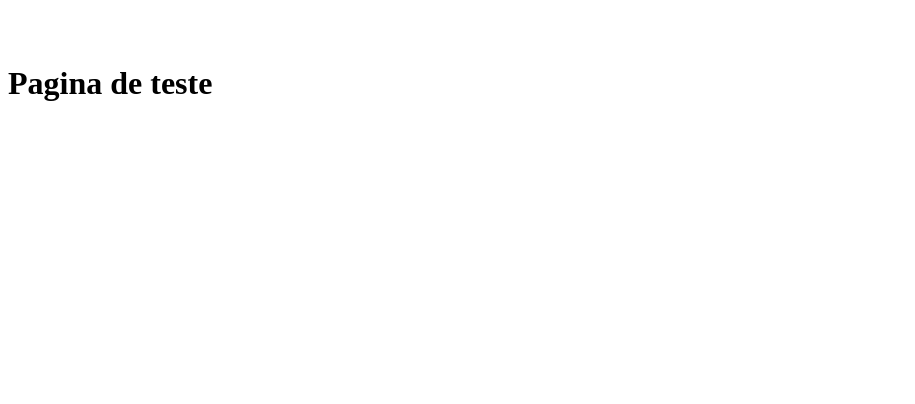
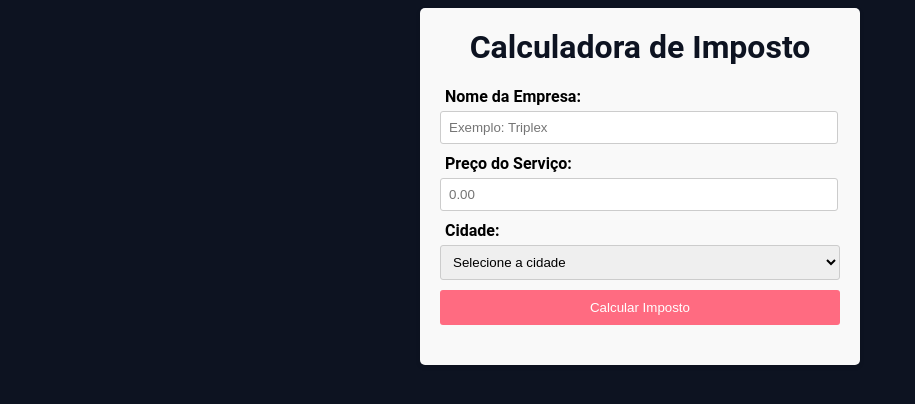
Before and after one commit to sergiolmm-pucc/GCSIC, a website: page infs2/teste.html in a window 1280 px wide. Shown: the whole page, without its empty margins (0-915 px from the left). Drawn offline with Linux system fonts and the light colour scheme; a web font is replaced by a local one.

Commit message:
Entrega grupo INFS2

```diff
--- /dev/null
+++ b/infs2/script.js
@@ -0,0 +1,39 @@
+function calcularImpostoSaoPaulo(precoServico) {
+  const aliquota = 0.05;
+  const imposto = precoServico * aliquota;
+  return imposto;
+}
+
+function calcularImpostoCampinas(precoServico) {
+  const aliquota = 0.025;
+  const imposto = precoServico * aliquota;
+  return imposto;
+}
+
+function calcularImpostos(event) {
+  event.preventDefault();
+
+  const empresa = document.getElementById("empresa").value;
+  const valor = parseFloat(document.getElementById("preco").value);
+  const cidade = document.getElementById("cidade").value;
+
+  let imposto;
+  let taxa;
+
+  if (cidade === 'sao_paulo') {
+    imposto = calcularImpostoSaoPaulo(valor);
+    taxa = 5;
+  } else if (cidade === 'campinas') {
+    imposto = calcularImpostoCampinas(valor);
+    taxa = 2.5;
+  }
+
+  const total = valor + imposto;
+
+  const resultadoElement = document.getElementById("resultado");
+  resultadoElement.innerHTML = `<p>Empresa: ${empresa}</p>
+                                 <p>Imposto a pagar (${taxa}%): R$ ${imposto.toFixed(2)}</p>
+                                 <p>Total: R$ ${total.toFixed(2)}</p>`;
+}
+
+document.getElementById("calculadoraForm").addEventListener("submit", calcularImpostos);
--- /dev/null
+++ b/infs2/style.css
@@ -0,0 +1,69 @@
+.container {
+  max-width: 400px;
+  margin: 0 auto;
+  padding: 20px;
+  background-color: #f9f9f9;
+  border-radius: 5px;
+  box-shadow: 0 2px 5px rgba(0, 0, 0, 0.1);
+}
+
+body {
+    background-color: #0D1321;
+    font-family: "Roboto", sans-serif;
+}
+
+h1 {
+  color: #0D1321;
+  text-align: center;
+  margin-top: 0;
+}
+
+.input-container {
+  margin-bottom: 10px;
+  margin-right: 20px;
+}
+
+label {
+  display: block;
+  font-weight: bold;
+  margin-bottom: 5px;
+  margin-left: 5px;
+}
+
+input[type="number"],
+select {
+  width: 100%;
+  padding: 8px;
+  border: 1px solid #ccc;
+  border-radius: 3px;
+}
+
+input[type="text"],
+select{
+  width: 100%;
+  padding: 8px;
+  border: 1px solid #ccc;
+  border-radius: 3px;
+}
+
+button {
+  display: block;
+  width: 100%;
+  background-color: #ff6b81;
+  color: white;
+  padding: 10px 20px;
+  border: none;
+  border-radius: 3px;
+  cursor: pointer;
+  margin-top: 10px;
+}
+
+button:hover {
+  background-color: #ff4757;
+}
+
+#resultado {
+  margin-top: 20px;
+  font-weight: bold;
+  text-align: left;
+}
--- a/infs2/teste.html
+++ b/infs2/teste.html
@@ -1,10 +1,40 @@
+<!DOCTYPE html>
 <html>
-    <head>
-        <title>Pagina teste</title>
-    </head>
-    <body>
-        <br>
-        <br>
-        <H1> Pagina de teste </H1>
-    </body>
+<head>
+  <title>Calculadora de Imposto</title>
+  <link rel="stylesheet" type="text/css" href="style.css">
+  <link rel="stylesheet" href="https://fonts.googleapis.com/css?family=Sofia%22%3E">
+</head>
+<body>
+  <div class="container">
+    <h1>Calculadora de Imposto</h1>
+
+    <form id="calculadoraForm">
+      <div class="input-container">
+        <label for="empresa">Nome da Empresa:</label>
+        <input type="text" id="empresa" name="empresa" placeholder="Exemplo: Triplex" required>
+      </div>
+
+      <div class="input-container">
+        <label for="preco">Preço do Serviço:</label>
+        <input type="number" id="preco" name="preco" min="0.00" max="100000000.00" step="0.01" placeholder="0.00" required>
+      </div>
+
+      <div class="input-containerr">
+        <label for="cidade">Cidade:</label>
+        <select id="cidade" name="cidade" required>
+          <option value="">Selecione a cidade</option>
+          <option value="sao_paulo">São Paulo</option>
+          <option value="campinas">Campinas</option>
+        </select>
+      </div>
+
+      <button type="submit">Calcular Imposto</button>
+    </form>
+
+    <div id="resultado"></div>
+  </div>
+
+  <script src="script.js"></script>
+</body>
 </html>
```
